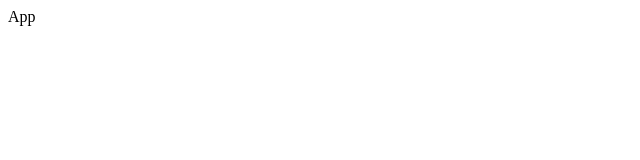
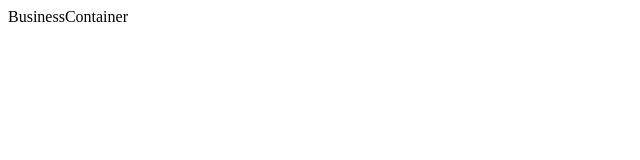
Before and after one commit to khargr14/business-frontend, a React (Create React App) app: page /businesses in a window 1280 px wide. Shown: the top 160 px of the page, without its empty margins (0-640 px from the left). Built offline with nearby package versions, Linux system fonts and the light colour scheme.

Commit message:
add files business components and containers

```diff
--- a/src/App.js
+++ b/src/App.js
@@ -1,7 +1,7 @@
 import React from 'react';
 import {connect} from 'react-redux'
 import {fetchBusinesses} from './actions/fetchBusinesses'
-
+import BusinessContainer from './containers/BusinessesContainer'
 
 class App extends React.Component{
 
@@ -10,9 +10,7 @@ class App extends React.Component{
   }
   render(){
     return(
-      <div className="App">
-        App
-      </div>
+     <BusinessContainer/>
 
     );
   }
--- /dev/null
+++ b/src/components/BusinessForm.js
@@ -0,0 +1,16 @@
+import React from 'react'
+
+
+
+class BusinessForm extends React.Component {
+
+    render(){
+        return(
+           <div>
+               BusinessForm
+           </div>
+        )
+    }
+}
+
+export default BusinessForm
--- /dev/null
+++ b/src/components/Businesses.js
@@ -0,0 +1,14 @@
+import React from 'react'
+
+
+
+ const Businesses = (props) => {
+
+    return(
+        <div>
+            Businesses
+        </div>
+    )
+ }
+
+ export default Businesses
--- /dev/null
+++ b/src/containers/BusinessesContainer.js
@@ -0,0 +1,19 @@
+import React from 'react'
+import Businesses from '../components/Businesses'
+import BusinessForm from '../components/BusinessForm'
+
+class BusinessContainer extends React.Component{
+
+    render(){
+        return(
+           <div>
+               BusinessContainer
+           </div>
+        )
+
+    }
+
+
+}
+
+export default BusinessContainer
```
